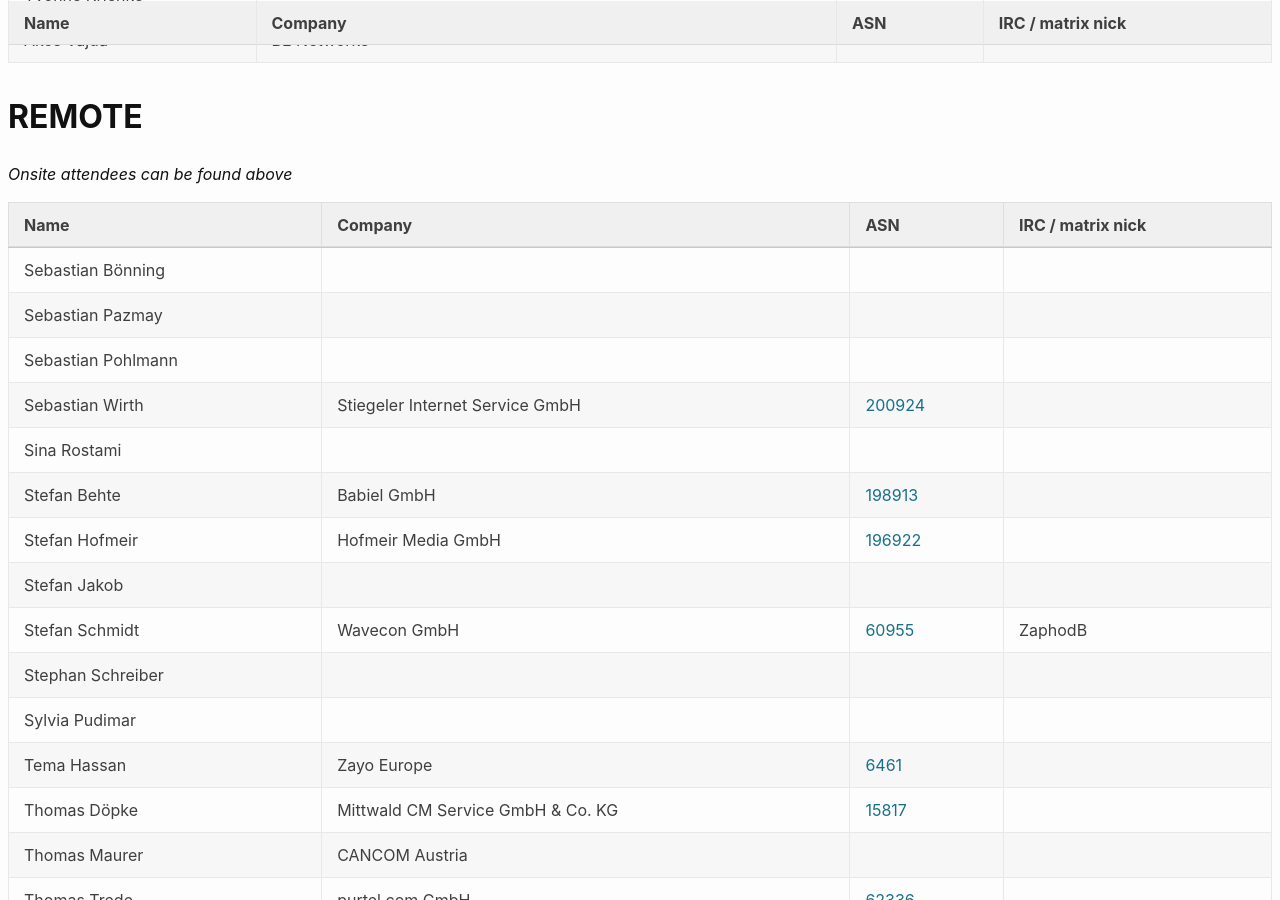
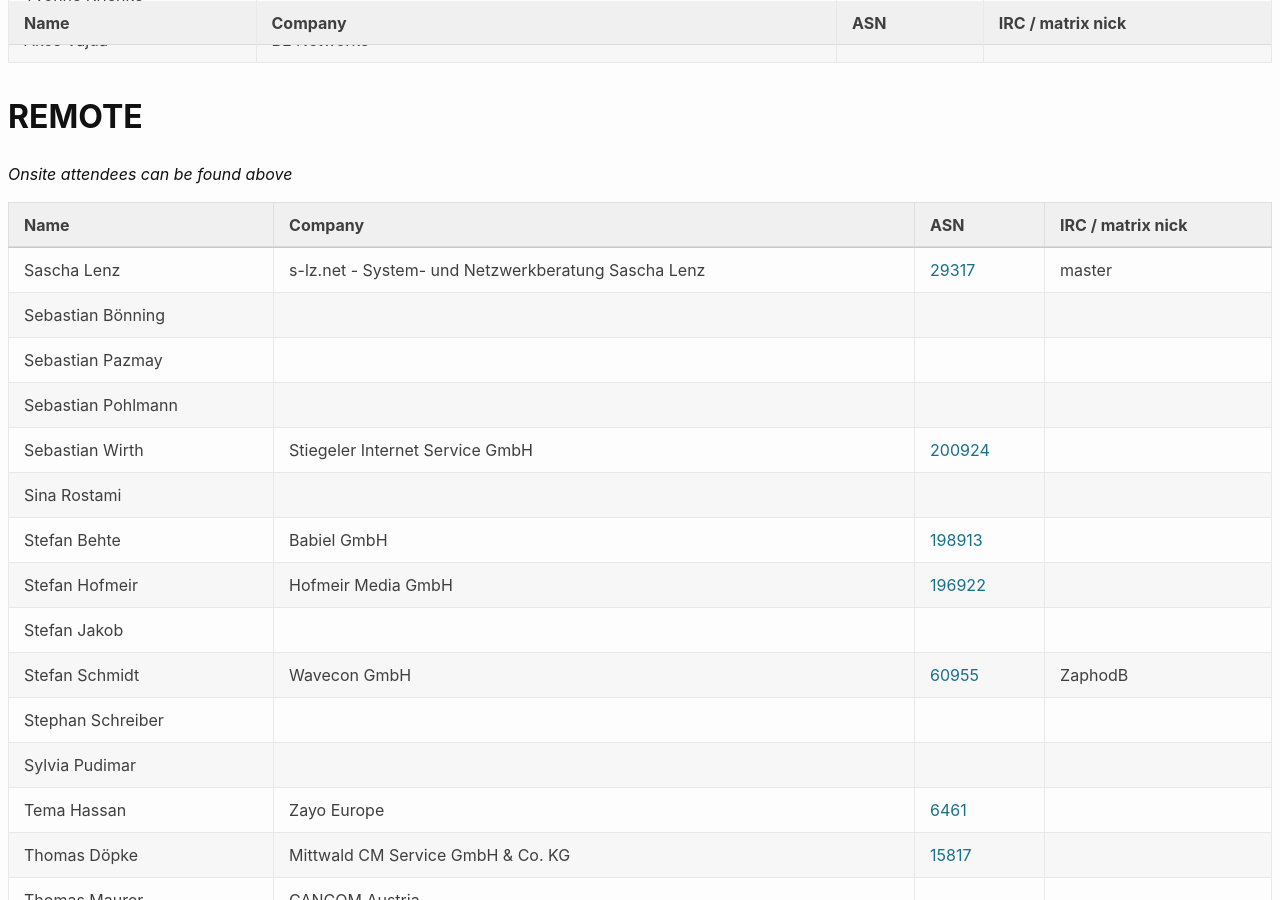
Before and after one commit to denog/pretix-attendeelist, a Jekyll site: the page built from denog16/index.markdown, in a window 1280 px wide and 900 px high, scrolled down 24804 px. Built offline with Jekyll 4.4.1, drawn with Linux system fonts in a browser that asks for light colours.

Commit message:
Latest data: Fri Nov  8 10:11:03 UTC 2024

```diff
--- a/_data/attendees_denog16_online.json
+++ b/_data/attendees_denog16_online.json
@@ -1,4 +1,10 @@
 [
+  {
+    "name": "Sascha Lenz",
+    "company": "s-lz.net - System- und Netzwerkberatung Sascha Lenz",
+    "irc": "master",
+    "asn": "29317"
+  },
   {
     "name": "Sebastian Bönning",
     "company": null,
```
